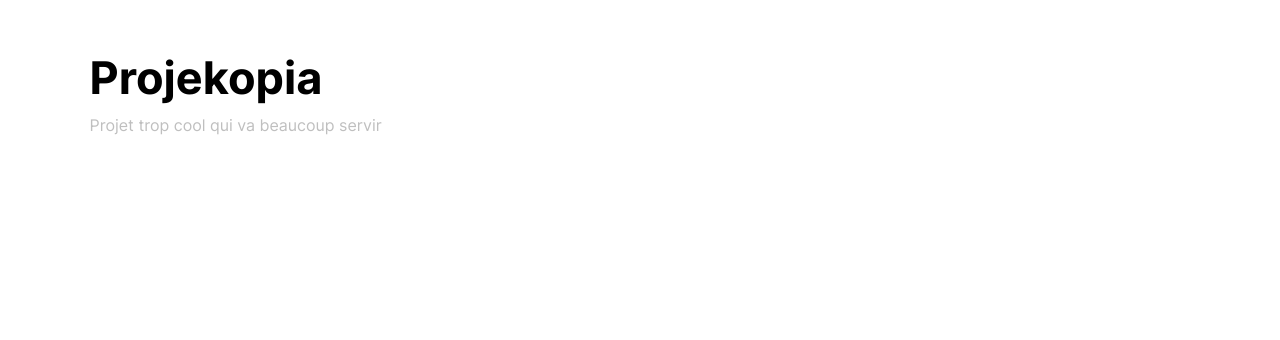
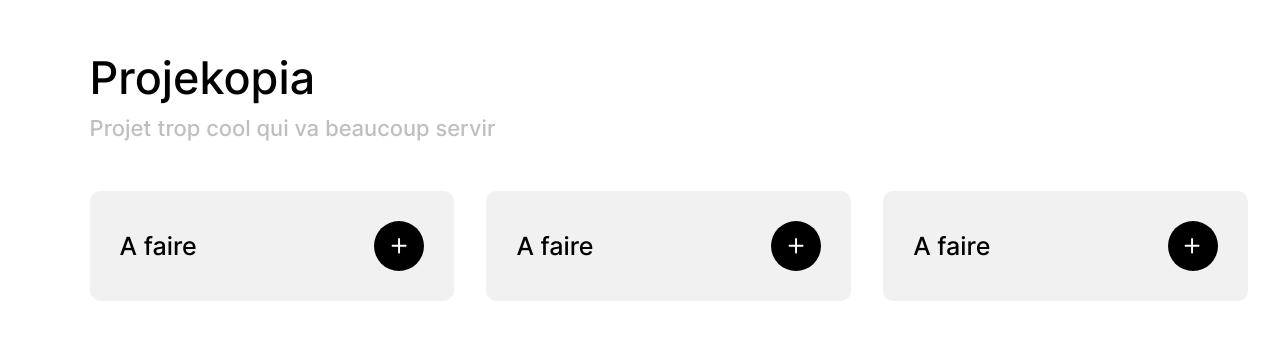
Before and after one commit to Passiflore/Projectopia, a React (Vite) app: page / in a window 1280 px wide. Shown: the top 340 px of the page. Built offline with nearby package versions, Linux system fonts and the light colour scheme.

Commit message:
[ADD] Card container component
Adding card container component
Adding card container css

```diff
--- a/src/App.css
+++ b/src/App.css
@@ -1,14 +1,25 @@
 
 .project{
-  margin-left : 7vw
+  margin-left : 7vw;
+  padding-right: 32px;
 }
 
 .projectTitle{
+  margin-top:50px;
   font-size: 45px;
-  margin-top:50px;
+  font-weight: 500;
 }
 
 .projectDescription{
   margin-top:10px;
+  font-size: 22px;
+  font-weight: 500;
   color:#BFBFBF;
 }
+
+.projectStatuts{
+  display: flex;
+  justify-content: space-around;
+  gap:32px;
+  margin-top: 50px;
+}
--- a/src/App.tsx
+++ b/src/App.tsx
@@ -1,5 +1,6 @@
 // import { useState } from 'react'
 import './App.css'
+import CardContainer from './components/CardContainer/CardContainer'
 
 function App() {
 
@@ -8,6 +9,11 @@ function App() {
     <div className="project">
       <h2 className="projectTitle">Projekopia</h2>
       <p className="projectDescription">Projet trop cool qui va beaucoup servir</p>
+      <div className='projectStatuts'>
+        <CardContainer></CardContainer>
+        <CardContainer></CardContainer>
+        <CardContainer></CardContainer>
+      </div>
     </div>
     </>
   )
--- /dev/null
+++ b/src/components/CardContainer/CardContainer.css
@@ -0,0 +1,27 @@
+.cardContainer{
+    background-color: #F1F1F1;
+    border-radius: 10px;
+    width:47vw;
+    padding:30px;
+}
+
+.cardContainerTitle{
+    display: flex;
+    justify-content: space-between;
+    align-items: center;
+}
+
+.cardContainerTitle h3{
+    font-size: 25px;
+    font-weight: 500;
+}
+
+.addButton{
+    display: flex;
+    align-items: center;
+    justify-content: center;
+    width: 50px;
+    height: 50px;
+    border-radius: 100px;
+    background-color: #000000;
+}
--- /dev/null
+++ b/src/components/CardContainer/CardContainer.tsx
@@ -0,0 +1,20 @@
+// import { useState } from 'react'
+import './CardContainer.css'
+
+function CardContainer() {
+
+  return (
+    <div className="cardContainer">
+        <div className='cardContainerTitle'>
+            <h3>A faire</h3>
+            <div className='addButton'>
+                <svg width="21" height="22" viewBox="0 0 21 22" fill="none" xmlns="http://www.w3.org/2000/svg">
+                    <path d="M10.0606 3.11285C10.3171 3.11285 10.5631 3.21853 10.7444 3.40662C10.9258 3.59472 11.0277 3.84983 11.0277 4.11584V9.79941H16.5079C16.7644 9.79941 17.0104 9.90508 17.1917 10.0932C17.3731 10.2813 17.475 10.5364 17.475 10.8024C17.475 11.0684 17.3731 11.3235 17.1917 11.5116C17.0104 11.6997 16.7644 11.8054 16.5079 11.8054H11.0277V17.4889C11.0277 17.755 10.9258 18.0101 10.7444 18.1982C10.5631 18.3863 10.3171 18.4919 10.0606 18.4919C9.80409 18.4919 9.5581 18.3863 9.37674 18.1982C9.19537 18.0101 9.09348 17.755 9.09348 17.4889V11.8054H3.61327C3.35678 11.8054 3.1108 11.6997 2.92943 11.5116C2.74807 11.3235 2.64618 11.0684 2.64618 10.8024C2.64618 10.5364 2.74807 10.2813 2.92943 10.0932C3.1108 9.90508 3.35678 9.79941 3.61327 9.79941H9.09348V4.11584C9.09348 3.84983 9.19537 3.59472 9.37674 3.40662C9.5581 3.21853 9.80409 3.11285 10.0606 3.11285Z" fill="white"/>
+                </svg>
+            </div>
+        </div>
+    </div>
+  )
+}
+
+export default CardContainer
```
